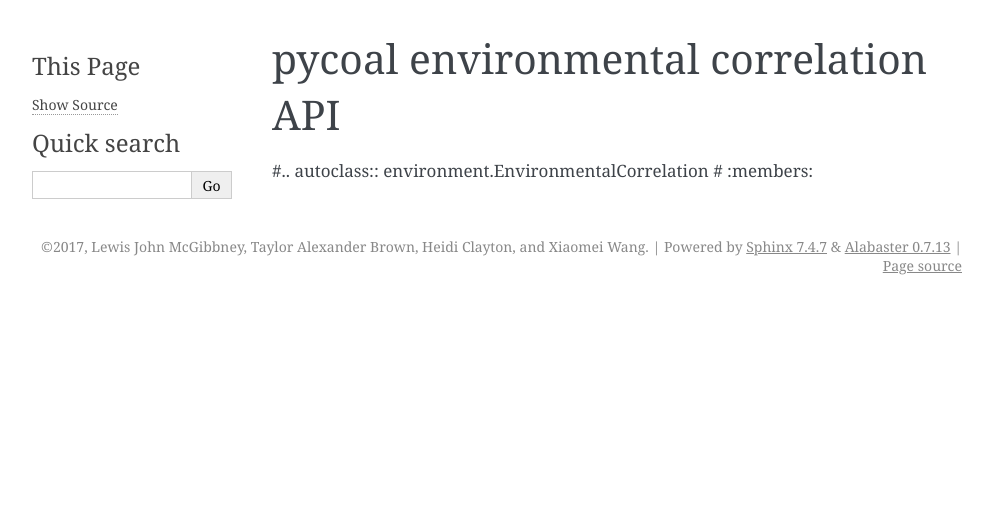
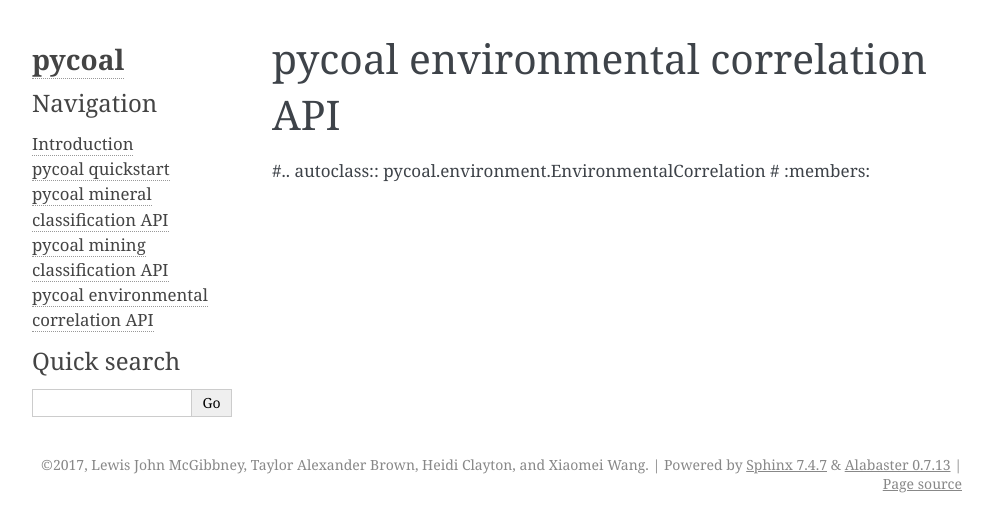
Before and after one commit to capstone-coal/pycoal, a Sphinx documentation site: the page built from docs/source/environment.rst, in a window 1280 px wide. Shown: the top 532 px of the page, without its empty margins (148-1141 px from the left). Built offline with Sphinx 7.4.7, drawn with Linux system fonts in a browser that asks for light colours.

Commit message:
fix sphinx configuration

```diff
--- a/docs/source/conf.py
+++ b/docs/source/conf.py
@@ -30,6 +30,7 @@
 
 import os
 import sys
+import alabaster
 sys.path.insert(0, os.path.abspath('../../pycoal'))
 
 # -- General configuration ------------------------------------------------
@@ -41,7 +42,7 @@
 # Add any Sphinx extension module names here, as strings. They can be
 # extensions coming with Sphinx (named 'sphinx.ext.*') or your custom
 # ones.
-extensions = ['sphinx.ext.todo', 'sphinx.ext.viewcode', 'sphinx.ext.autodoc']
+extensions = ['sphinx.ext.todo', 'sphinx.ext.viewcode', 'sphinx.ext.autodoc', 'alabaster']
 
 # Add any paths that contain templates here, relative to this directory.
 templates_path = ['_templates']
@@ -141,6 +142,7 @@
 
 # Add any paths that contain custom themes here, relative to this directory.
 # html_theme_path = []
+html_theme_path = [alabaster.get_path()]
 
 # The name for this set of Sphinx documents.
 # "<project> v<release> documentation" by default.
@@ -187,6 +189,15 @@
 # Custom sidebar templates, maps document names to template names.
 #
 # html_sidebars = {}
+html_sidebars = {
+    '**': [
+        'about.html',
+        'navigation.html',
+#        'relations.html',
+        'searchbox.html',
+#        'donate.html',
+    ]
+}
 
 # Additional templates that should be rendered to pages, maps page names to
 # template names.
--- a/docs/source/environment.rst
+++ b/docs/source/environment.rst
@@ -15,5 +15,5 @@
 pycoal environmental correlation API
 ************************************
 
-#.. autoclass:: environment.EnvironmentalCorrelation
+#.. autoclass:: pycoal.environment.EnvironmentalCorrelation
 #    :members:
--- a/docs/source/mineral.rst
+++ b/docs/source/mineral.rst
@@ -15,5 +15,5 @@
 pycoal mineral classification API
 *********************************
 
-.. autoclass:: mineral.MineralClassification
+.. autoclass:: pycoal.mineral.MineralClassification
     :members:
--- a/docs/source/mining.rst
+++ b/docs/source/mining.rst
@@ -15,5 +15,5 @@
 pycoal mining classification API
 ********************************
 
-.. autoclass:: mining.MiningClassification
+.. autoclass:: pycoal.mining.MiningClassification
     :members:
```
